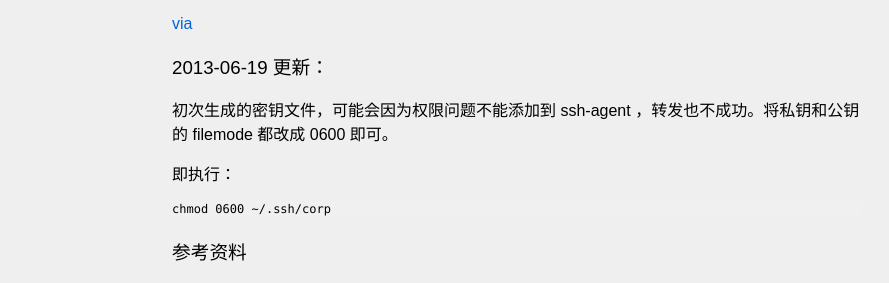
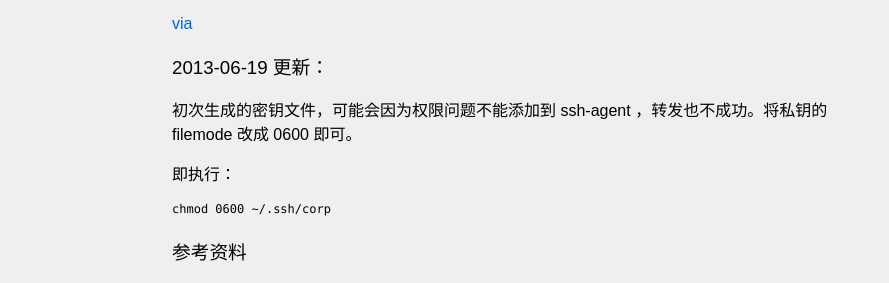
Before and after one commit to cyjake/cyjake.github.io, a Jekyll site: the page built from binary/_posts/2013-01-29-ssh-agent.md, in a window 1280 px wide and 900 px high, scrolled down 1928 px. Shown: the part 450-733 px from the top of the window, without its empty margins (123-1012 px from the left). Built offline with Jekyll 4.4.1, drawn with Linux system fonts in a browser that asks for light colours; some web fonts are replaced; Markdown is read by kramdown in place of the engine named in the settings.

Commit message:
No need to change filemode of pub key

```diff
--- a/binary/_posts/2013-01-29-ssh-agent.md
+++ b/binary/_posts/2013-01-29-ssh-agent.md
@@ -127,7 +127,7 @@ ssh-add -l  # ==> 类似 /Users/johndoe/.ssh/corp.pub
 
 ### 2013-06-19 更新：
 
-初次生成的密钥文件，可能会因为权限问题不能添加到 ssh-agent ，转发也不成功。将私钥和公钥的 filemode 都改成 0600 即可。
+初次生成的密钥文件，可能会因为权限问题不能添加到 ssh-agent ，转发也不成功。将私钥的 filemode 改成 0600 即可。
 
 即执行：
 
```
